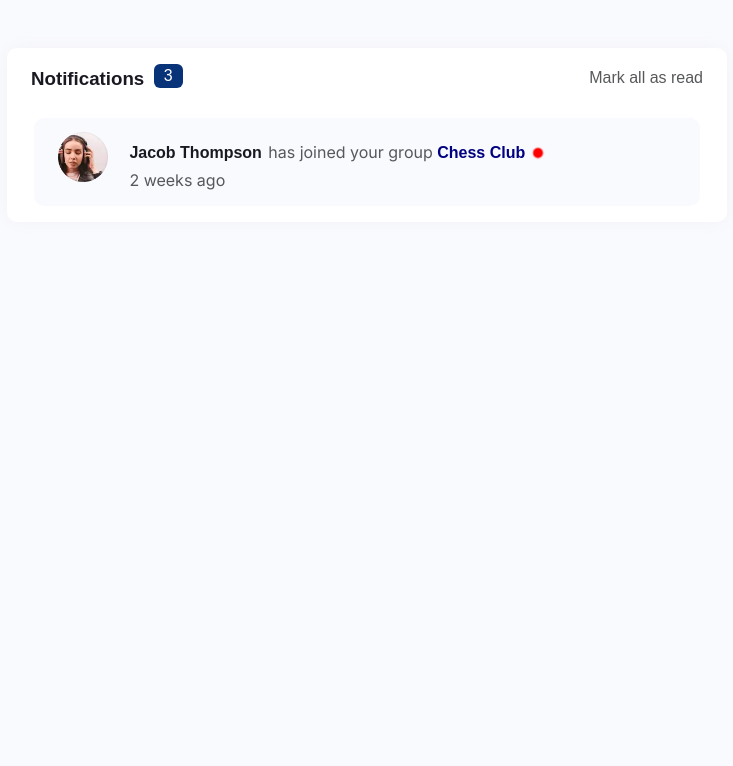
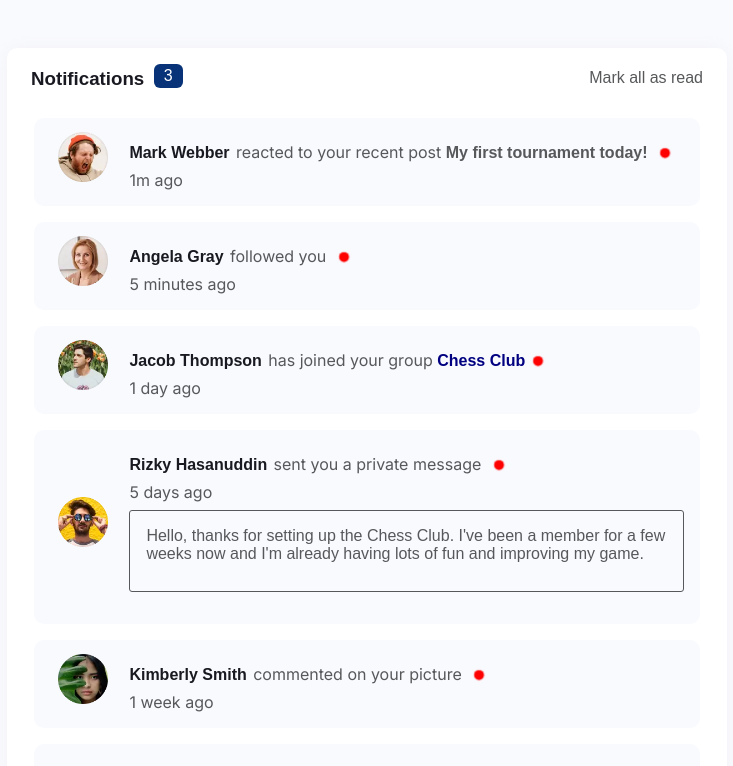
Before and after one commit to atorrez007/notifications-page-challenge, a Next.js app: page / in a window 1280 px wide. Shown: the top 766 px of the page, without its empty margins (273-1006 px from the left). Built offline with nearby package versions, Linux system fonts and the light colour scheme.

Commit message:
component map with array of alerts added to child props

```diff
--- a/src/Styles/GroupCardStyles.css
+++ b/src/Styles/GroupCardStyles.css
@@ -135,6 +135,7 @@
     color: rgb(86, 88, 90);
     padding: 1em;
     border-radius: 3px;
+    margin-bottom: 1.5em;
   }
 }
 @media (min-width: 960px) {
@@ -146,6 +147,7 @@
     color: rgb(86, 88, 90);
     padding: 1em;
     border-radius: 3px;
+    margin-bottom: 1.5em;
   }
 }
 
@@ -153,6 +155,12 @@
   font-family: "PlusJakartaSans-Medium", sans-serif;
   font-weight: 800;
   color: navy;
+}
+
+.post-styles {
+  font-family: "PlusJakartaSans-Medium", sans-serif;
+  font-weight: 600;
+  color: rgb(86, 88, 90);
 }
 
 .red-dot {
--- a/src/Styles/GroupCardStyles.scss
+++ b/src/Styles/GroupCardStyles.scss
@@ -130,6 +130,7 @@
     color: $graytext;
     padding: 1em;
     border-radius: 3px;
+    margin-bottom: 1.5em;
   }
 
   @include lg {
@@ -140,6 +141,7 @@
     color: $graytext;
     padding: 1em;
     border-radius: 3px;
+    margin-bottom: 1.5em;
   }
 }
 
@@ -147,6 +149,12 @@
   font-family: $fontMedium, sans-serif;
   font-weight: 800;
   color: navy;
+}
+
+.post-styles {
+  font-family: $fontMedium, sans-serif;
+  font-weight: 600;
+  color: $graytext;
 }
 
 .red-dot {
--- a/src/Types/types.ts
+++ b/src/Types/types.ts
@@ -1,9 +1,13 @@
+import { StaticImageData } from "next/image";
+
 export type Alert = {
+  id: number;
   allReadStatus: boolean;
   username: string;
-  img: string;
+  img: StaticImageData;
   description: string;
   timestamp: string;
   message?: string;
   group?: string;
+  post?: string;
 };
--- a/src/components/GroupCard.tsx
+++ b/src/components/GroupCard.tsx
@@ -3,7 +3,6 @@ import "../Styles/GroupCardStyles.css";
 import AnnaKim from "../assets/images/avatar-anna-kim.webp";
 import Image from "next/image";
 import { Alert } from "@/Types/types";
-import { time } from "console";
 
 // export type Alert = {
 //   allReadStatus: boolean;
@@ -23,10 +22,12 @@ type GroupCardProps = {
 const GroupCard = ({
   allReadStatus,
   username,
+  img,
   description,
   message,
   group,
   timestamp,
+  post,
 }: Alert) => {
   const [isRead, setIsRead] = useState<boolean>(false);
 
@@ -44,19 +45,19 @@ const GroupCard = ({
     <div className={`group-card-panel-${readOrUnread}`} onClick={markAsRead}>
       <div className="user-details">
         <div className="avatar">
-          <Image src={AnnaKim} alt="user-avatar" width={50} height={50} />
+          <Image src={img} alt="user-avatar" width={50} height={50} />
         </div>
       </div>
       <div className="user-info">
         <div>
           <span className="username">{username}</span>
           {description}
+          {post ? <span className="post-styles"> {post}</span> : null}
           <span className="group-styles"> {group}</span>
           {!isRead ? <span className="red-dot" /> : null}
           <div className="time-stamp-placeholder">
             <span className="timestamp">{timestamp}</span>
           </div>
-          {/* JSX conditional if message exists. This is to prevent having an empty box in other components */}
           {message ? (
             <div className="private-message-container">{message}</div>
           ) : null}
--- a/src/components/Notifications.tsx
+++ b/src/components/Notifications.tsx
@@ -3,6 +3,13 @@ import React, { useState } from "react";
 import "../Styles/NotificationStyles.css";
 import GroupCard from "./GroupCard";
 import { Alert } from "../Types/types";
+import Jacob from "../assets/images/avatar-jacob-thompson.webp";
+import Anna from "../assets/images/avatar-anna-kim.webp";
+import Rizky from "../assets/images/avatar-rizky-hasanuddin.webp";
+import Kimberly from "../assets/images/avatar-kimberly-smith.webp";
+import Nathan from "../assets/images/avatar-nathan-peterson.webp";
+import Angela from "../assets/images/avatar-angela-gray.webp";
+import Mark from "../assets/images/avatar-mark-webber.webp";
 
 const Notifications = () => {
   const [allReadStatus, setAllReadStatus] = useState<boolean>(false);
@@ -10,54 +17,77 @@ const Notifications = () => {
     "Hello, thanks for setting up the Chess Club. I've been a member for a few weeks now and I'm already having lots of fun and improving my game.";
   const alerts: Alert[] = [
     {
+      id: 5,
       allReadStatus: allReadStatus,
       username: "Jacob Thompson",
-      img: "img",
+      img: Jacob,
       description: "has joined your group",
       timestamp: "1 day ago",
+      group: "Chess Club",
     },
     {
+      id: 4,
       allReadStatus: allReadStatus,
       username: "Rizky Hasanuddin",
-      img: "img",
+      img: Rizky,
       description: "sent you a private message",
       timestamp: "5 days ago",
       message: privateMessage,
     },
     {
+      id: 3,
       allReadStatus: allReadStatus,
       username: "Kimberly Smith",
-      img: "img",
+      img: Kimberly,
       description: "commented on your picture",
       timestamp: "1 week ago",
       // add picture type for conditional picture render
     },
     {
+      id: 2,
       allReadStatus: allReadStatus,
       username: "Nathan Peterson",
-      img: "img",
+      img: Nathan,
       description:
         "reacted to your recent post 5 end-game strategies to increase your win rate",
       timestamp: "2 weeks ago",
     },
     {
-      allReadStatus: false,
+      id: 1,
+      allReadStatus: allReadStatus,
       username: "Anna Kim",
-      img: "img",
+      img: Anna,
       description: "left the group",
       group: "Chess Club",
       timestamp: "2 weeks ago",
     },
+    {
+      id: 6,
+      allReadStatus: allReadStatus,
+      username: "Angela Gray",
+      img: Angela,
+      description: "followed you",
+      timestamp: "5 minutes ago",
+    },
+    {
+      id: 7,
+      allReadStatus: allReadStatus,
+      username: "Mark Webber",
+      img: Mark,
+      description: "reacted to your recent post",
+      timestamp: "1m ago",
+      post: "My first tournament today!",
+    },
   ];
 
-  const userJacob: Alert = {
-    allReadStatus: allReadStatus,
-    username: "Jacob Thompson",
-    img: "img",
-    description: "has joined your group",
-    group: "Chess Club",
-    timestamp: "2 weeks ago",
-  };
+  // const userJacob: Alert = {
+  //   allReadStatus: allReadStatus,
+  //   username: "Jacob Thompson",
+  //   img: Jacob,
+  //   description: "has joined your group",
+  //   group: "Chess Club",
+  //   timestamp: "2 weeks ago",
+  // };
 
   const markAllRead = () => {
     setAllReadStatus(true);
@@ -76,13 +106,11 @@ const Notifications = () => {
         </div>
       </div>
       <div className="card-container">
-        <GroupCard {...userJacob} />
-        {/* <GroupCard
-          allReadStatus={allReadStatus}
-          privateMessage={privateMessage}
-        />
-        <GroupCard allReadStatus={allReadStatus} /> */}
-        {/* <GroupCard {...userJacob} /> */}
+        {alerts
+          .sort((a, b) => b.id - a.id)
+          .map((obj) => (
+            <GroupCard key={obj.id} {...obj} />
+          ))}
       </div>
     </div>
   );
```
Also changed, not shown: 1 other file (tests, documents, lock files or other folders).
